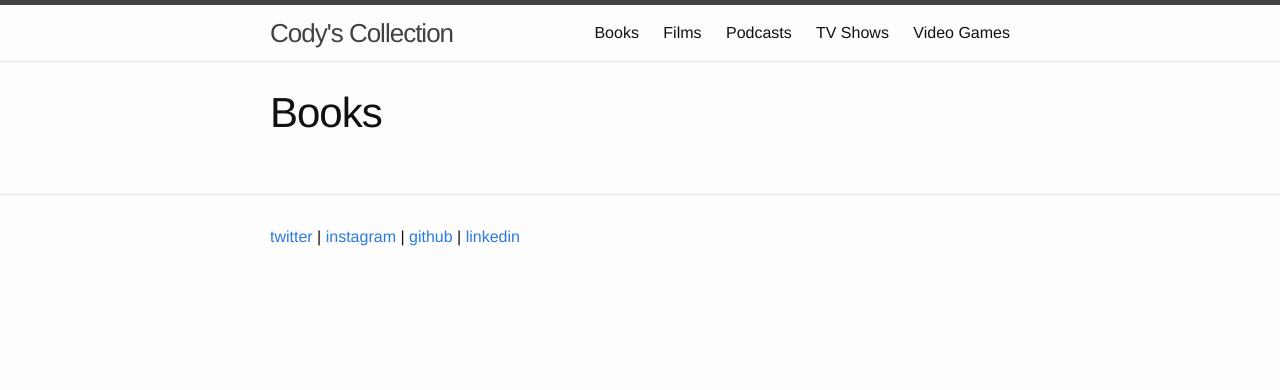
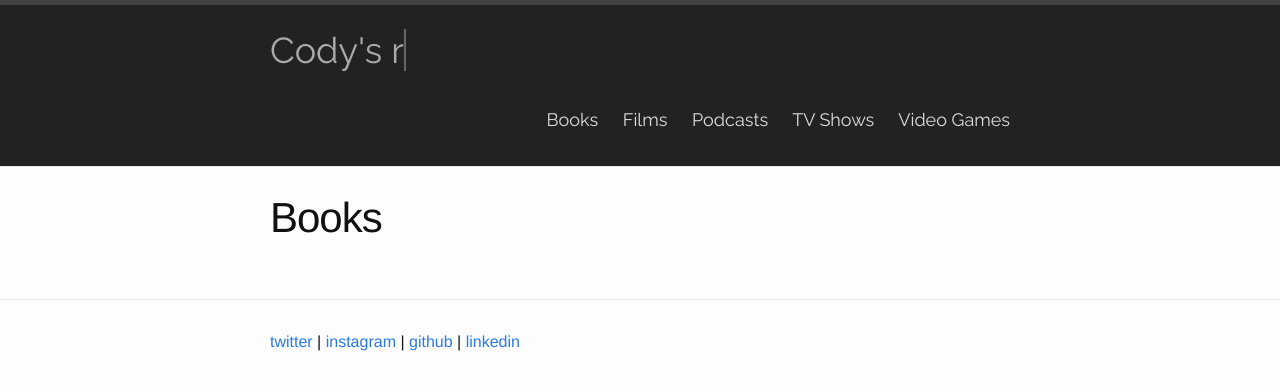
Before and after one commit to codydalerodgers/personal-blog, a Jekyll site: the page built from myblog/books/index.html, in a window 1280 px wide. Shown: the top 390 px of the page. Built offline with Jekyll 4.4.1, drawn with Linux system fonts in a browser that asks for light colours; some of the changed lines change nothing that is shown.

Commit message:
animated header

```diff
--- a/myblog/_includes/header.html
+++ b/myblog/_includes/header.html
@@ -1,6 +1,12 @@
 <header class="site-header">
   <div class="wrapper">
-    <a class="site-title" href="{{ site.baseurl }}/">{{ site.title }}</a>
+    <h1>Cody's
+      <span
+        class="txt-rotate"
+        data-period="1000"
+        href="{{ site.baseurl }}/"
+        data-rotate='[ "read books.", "watched films.", "listened to podcasts.", "binged tv shows.", "played video games." ]'></span>
+    </h1>
     <nav class="site-nav">
       <a href="#" class="menu-icon">
         <svg viewBox="0 0 18 15">
@@ -16,6 +22,65 @@
         <a class="page-link" href="/shows">TV Shows</a>
         <a class="page-link" href="/games">Video Games</a>
       </div>
+      <link href="https://fonts.googleapis.com/css?family=Raleway:200,100,400" rel="stylesheet" type="text/css" />
+        <script>
+          var TxtRotate = function(el, toRotate, period) {
+            this.toRotate = toRotate;
+            this.el = el;
+            this.loopNum = 0;
+            this.period = parseInt(period, 10) || 1000;
+            this.txt = '';
+            this.tick();
+            this.isDeleting = false;
+          };
+
+          TxtRotate.prototype.tick = function() {
+            var i = this.loopNum % this.toRotate.length;
+            var fullTxt = this.toRotate[i];
+
+            if (this.isDeleting) {
+              this.txt = fullTxt.substring(0, this.txt.length - 1);
+            } else {
+              this.txt = fullTxt.substring(0, this.txt.length + 1);
+            }
+
+          this.el.innerHTML = '<span class="wrap">'+this.txt+'</span>';
+
+          var that = this;
+          var delta = 300 - Math.random() * 100;
+
+          if (this.isDeleting) { delta /= 2; }
+
+          if (!this.isDeleting && this.txt === fullTxt) {
+            delta = this.period;
+            this.isDeleting = true;
+          } else if (this.isDeleting && this.txt === '') {
+            this.isDeleting = false;
+            this.loopNum++;
+            delta = 500;
+          }
+
+          setTimeout(function() {
+            that.tick();
+          }, delta);
+        };
+
+        window.onload = function() {
+          var elements = document.getElementsByClassName('txt-rotate');
+          for (var i=0; i<elements.length; i++) {
+            var toRotate = elements[i].getAttribute('data-rotate');
+            var period = elements[i].getAttribute('data-period');
+            if (toRotate) {
+              new TxtRotate(elements[i], JSON.parse(toRotate), period);
+            }
+          }
+          // INJECT CSS
+          var css = document.createElement("style");
+          css.type = "text/css";
+          css.innerHTML = ".txt-rotate > .wrap { border-right: 0.08em solid #666 }";
+          document.body.appendChild(css);
+        };
+        </script>
     </nav>
   </div>
 </header>
--- a/myblog/_sass/_layout.scss
+++ b/myblog/_sass/_layout.scss
@@ -37,7 +37,7 @@
     }
 
     .page-link {
-        color: $text-color;
+        color: #ddd;
         line-height: $base-line-height;
 
         // Gaps between nav items, but not on the last one
@@ -301,3 +301,11 @@
 .social-media-list li + li {
     padding-top: 5px;
 }
+
+.site-header,.html,.body {
+  font-family: 'Raleway', sans-serif;
+  padding: 1em 2em;
+  font-size: 18px;
+  background: #222;
+  color: #aaa
+}
```
